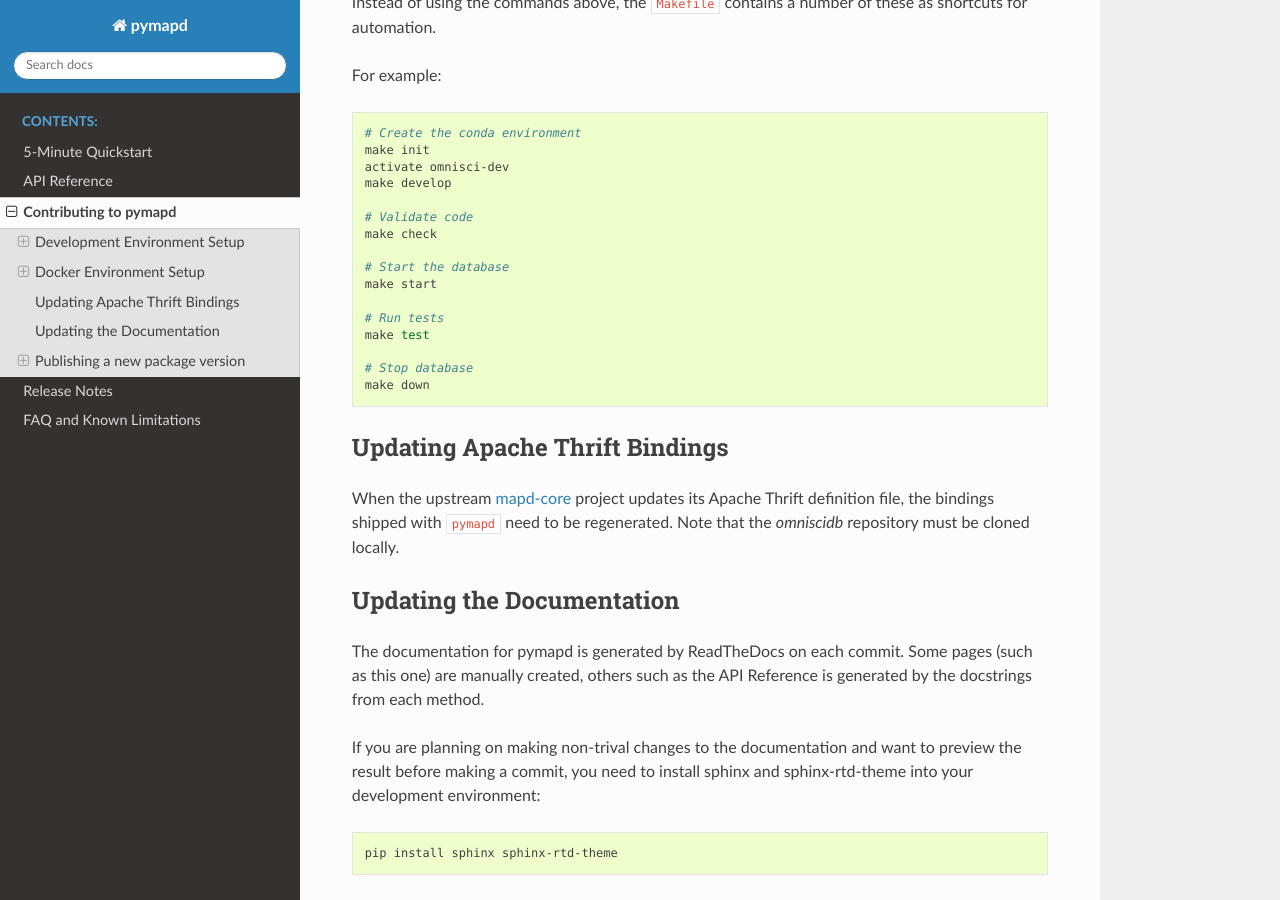
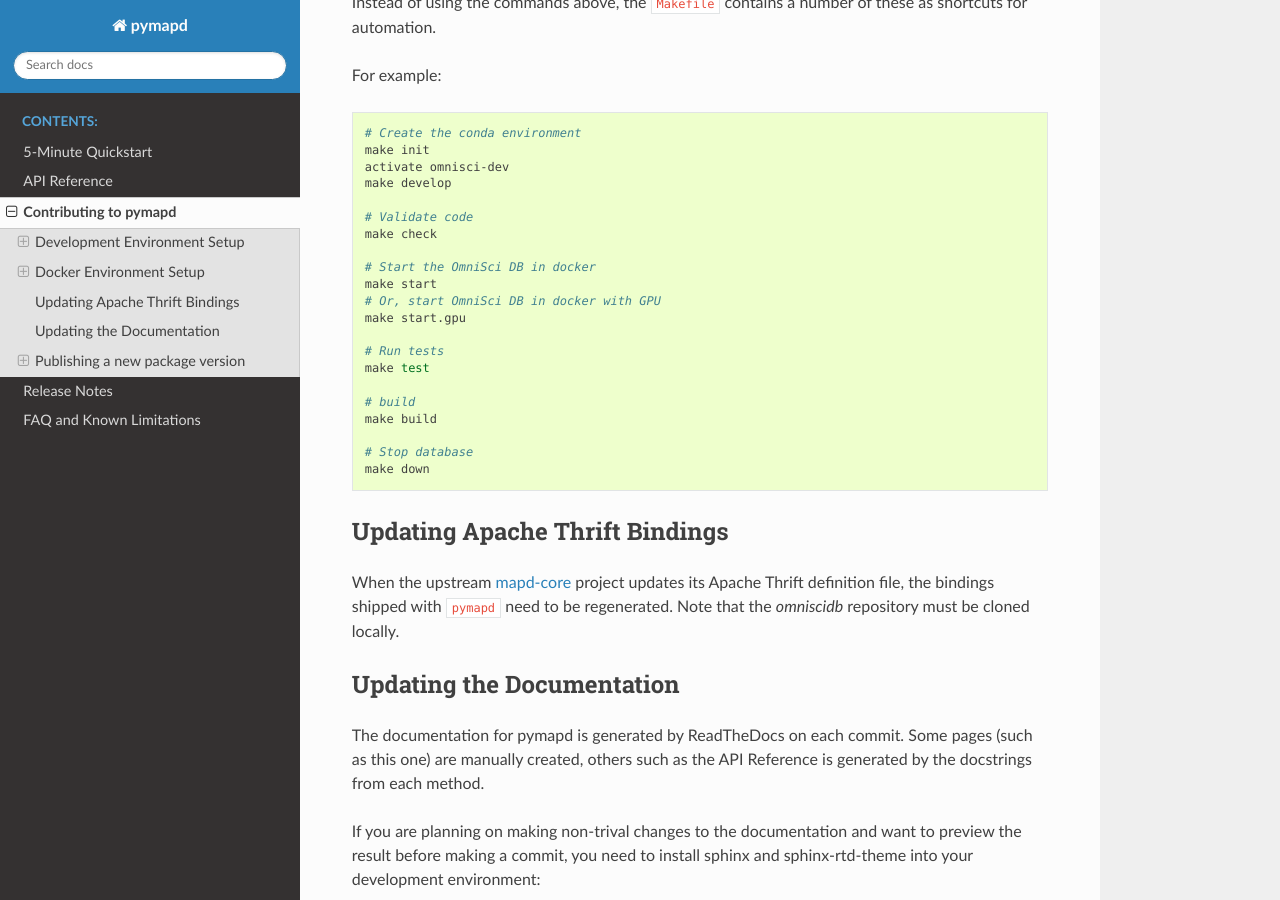
Before and after one commit to heavyai/pymapd, a Sphinx documentation site: the page built from docs/source/contributing.rst, in a window 1280 px wide and 900 px high, scrolled down 2405 px. Built offline with Sphinx 7.4.7 and the Read the Docs theme 2.0.0, drawn with Linux system fonts in a browser that asks for light colours.

Commit message:
more doc for the make commands

```diff
--- a/docs/source/contributing.rst
+++ b/docs/source/contributing.rst
@@ -150,14 +150,20 @@
    # Validate code
    make check
 
-   # Start the database
+   # Start the OmniSci DB in docker
    make start
+   # Or, start OmniSci DB in docker with GPU
+   make start.gpu
 
    # Run tests
    make test
 
+   # build
+   make build
+
    # Stop database
    make down
+
 
 -------------------------------
 Updating Apache Thrift Bindings
```
Also changed, not shown: 1 other file.
